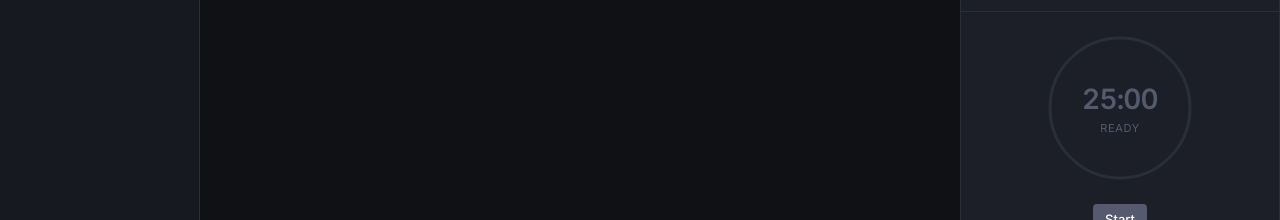
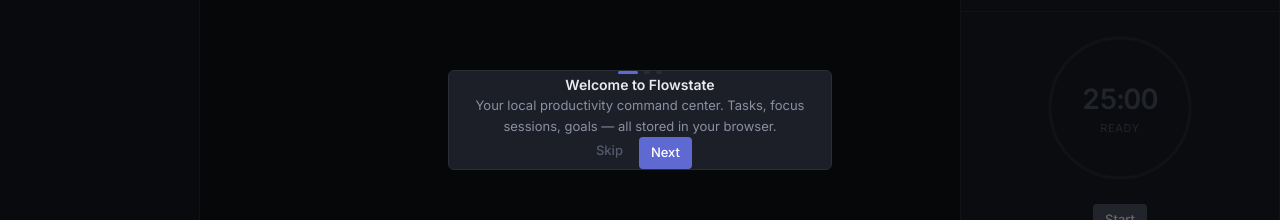
Before and after one commit to delbyte/local-productivity-tracker, a Next.js app: page / in a window 1280 px wide. Shown: the part 280-500 px from the top of the page. Built offline with nearby package versions, Linux system fonts and the light colour scheme.

Commit message:
feat: create onboarding welcome flow

```diff
--- /dev/null
+++ b/src/components/onboarding/Onboarding.tsx
@@ -0,0 +1,45 @@
+'use client';
+
+import { useState } from 'react';
+import { markOnboardingSeen } from '@/lib/storage';
+
+interface OnboardingProps { onComplete: () => void; }
+
+const STEPS = [
+    { title: 'Welcome to Flowstate', desc: 'Your local productivity command center. Tasks, focus sessions, goals — all stored in your browser.', color: 'var(--color-accent)' },
+    { title: 'Manage Tasks', desc: 'Create tasks with priorities and categories. Track progress at a glance.', color: 'var(--color-info)' },
+    { title: 'Deep Focus', desc: 'Pomodoro timer with automatic work/break cycles to maximize your concentration.', color: 'var(--color-success)' },
+];
+
+export function Onboarding({ onComplete }: OnboardingProps) {
+    const [step, setStep] = useState(0);
+    const s = STEPS[step];
+
+    const next = () => {
+        if (step < STEPS.length - 1) setStep(step + 1);
+        else { markOnboardingSeen(); onComplete(); }
+    };
+
+    return (
+        <div className="fixed inset-0 z-50 flex items-center justify-center bg-black/60">
+            <div className="card max-w-sm w-full mx-4 p-6 text-center animate-in">
+                {/* Dots */}
+                <div className="flex justify-center gap-1.5 mb-5">
+                    {STEPS.map((_, i) => (
+                        <div key={i} className={`h-[3px] rounded-full transition-all duration-200 ${i === step ? 'w-5' : 'w-1.5'}`}
+                            style={{ background: i === step ? s.color : 'var(--color-border)' }}
+                        />
+                    ))}
+                </div>
+
+                <h3 className="text-[16px] font-semibold mb-2">{s.title}</h3>
+                <p className="text-[13px] text-[var(--color-text-secondary)] leading-relaxed mb-6">{s.desc}</p>
+
+                <div className="flex gap-2 justify-center">
+                    <button onClick={() => { markOnboardingSeen(); onComplete(); }} className="btn-ghost">Skip</button>
+                    <button onClick={next} className="btn-primary">{step < STEPS.length - 1 ? 'Next' : 'Get Started'}</button>
+                </div>
+            </div>
+        </div>
+    );
+}
```
